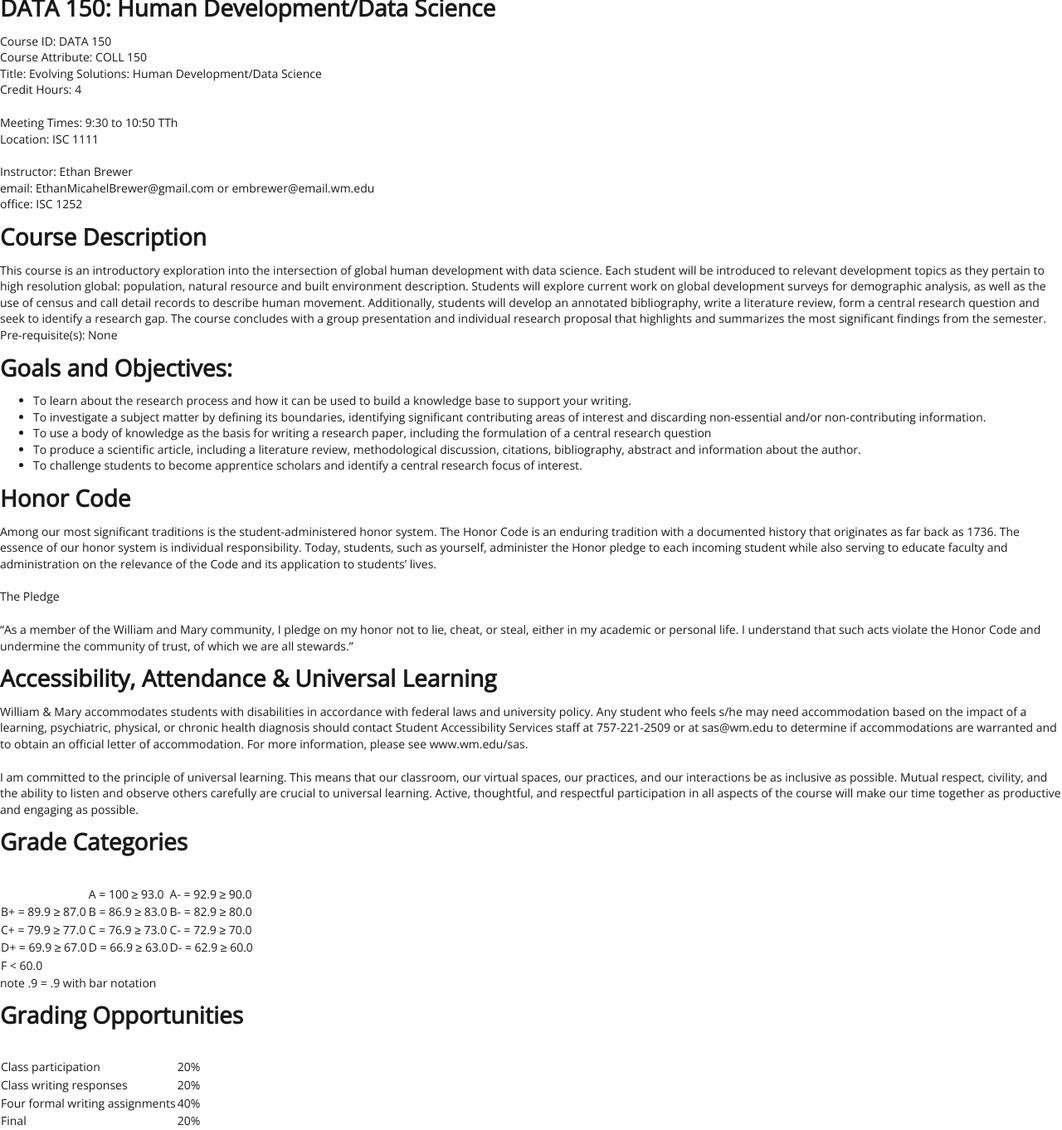
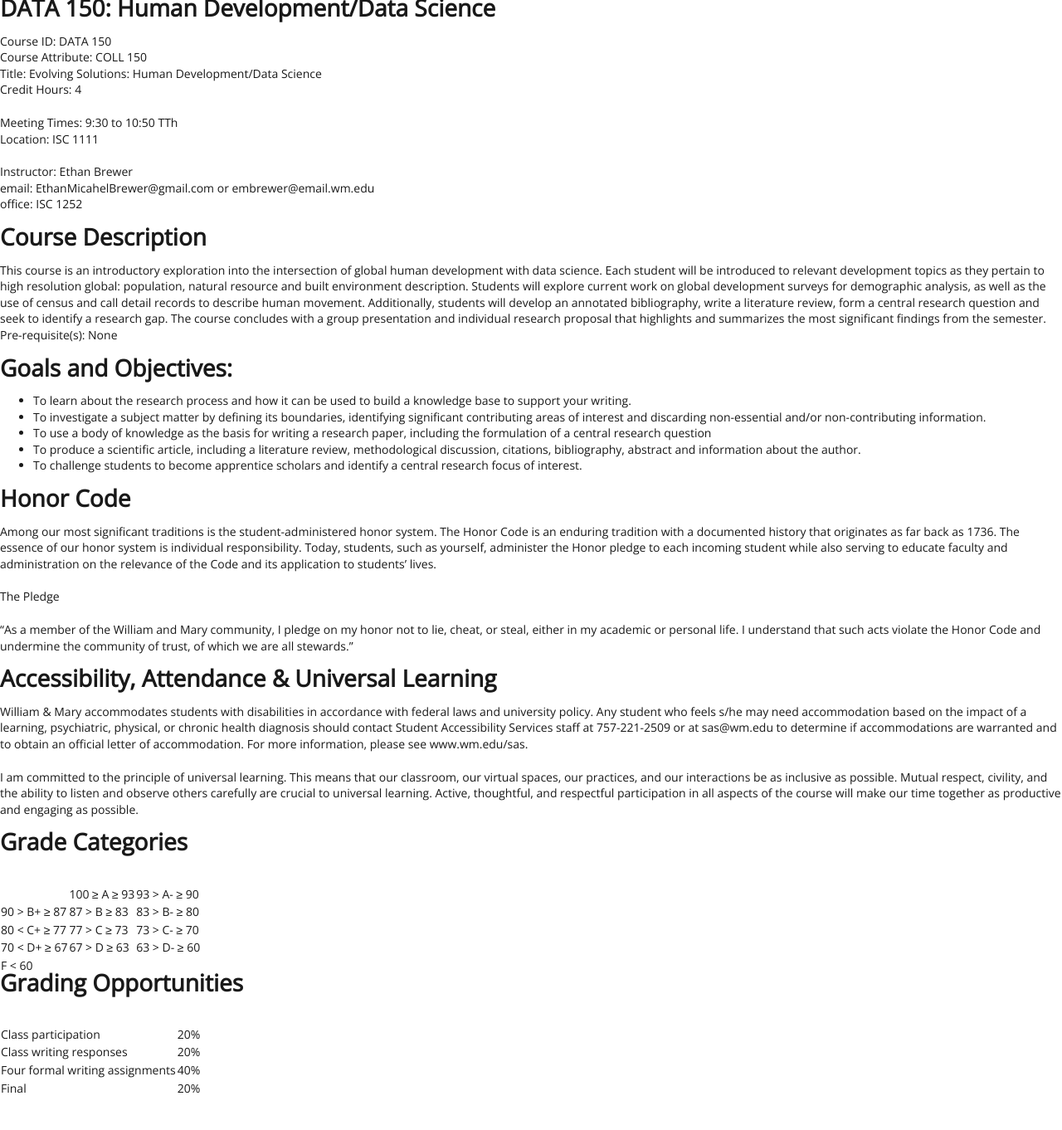
Before and after one commit to EMBrewer/dat150, a Jekyll site: the page built from _posts/2021-09-17-syllabus.md, in a window 1280 px wide. Shown: the whole page at 83% size. Built offline with Jekyll 4.4.1, drawn with Linux system fonts in a browser that asks for light colours; our own code applies the rules of GitHub Pages for plain Markdown files; after the commit the page ends 1322 px from its top, so only the background shows below that.

Commit message:
Update 2021-09-17-syllabus.md

```diff
--- a/_posts/2021-09-17-syllabus.md
+++ b/_posts/2021-09-17-syllabus.md
@@ -40,13 +40,12 @@ I am committed to the principle of universal learning. This means that our class
 
 |    |    |    |
 | --- | --- | --- |
-|                  |  A = 100 ≥ 93.0  |  A- = 92.9 ≥ 90.0 |
-| B+ = 89.9 ≥ 87.0 |  B = 86.9 ≥ 83.0 |  B- = 82.9 ≥ 80.0 |
-| C+ = 79.9 ≥ 77.0 |  C = 76.9 ≥ 73.0 |  C- = 72.9 ≥ 70.0 |
-| D+ = 69.9 ≥ 67.0 |  D = 66.9 ≥ 63.0 |  D- = 62.9 ≥ 60.0 |
-| F < 60.0 |
+|             |  100 ≥ A ≥ 93  |  93 > A- ≥ 90 |
+| 90 > B+ ≥ 87 |  87 > B ≥ 83   |  83 > B- ≥ 80 |
+| 80 < C+ ≥ 77 |  77 > C ≥ 73 |  73 > C- ≥ 70 |
+| 70 < D+ ≥ 67 |  67 > D ≥ 63 |  63 > D- ≥ 60 |
+|  F < 60 |
 
-note .9 = .9 with bar notation
 
 # Grading Opportunities
 
```
